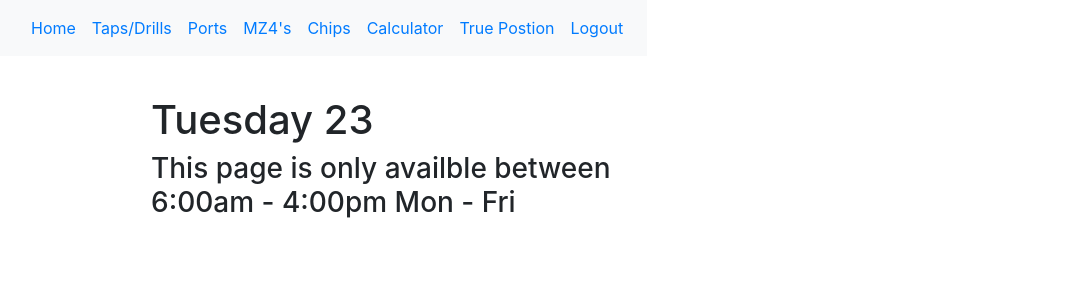
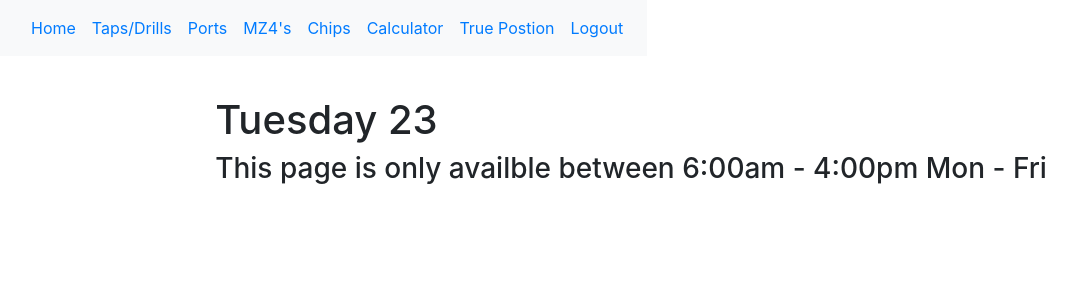
Before and after one commit to MatthewSoutherland/Manufacturing_App, a Flask app: page /chips in a window 1280 px wide. Shown: the top 300 px of the page, without its empty margins (9-1085 px from the left). Run offline with Flask 2, Linux system fonts and the light colour scheme; the visitor is signed in with stand-in values (Sample User, id 1); some libraries are stand-ins or nearby versions.

Commit message:
fix: chip container alignment

```diff
--- a/static/styles.css
+++ b/static/styles.css
@@ -93,8 +93,14 @@ body {
 
 #chip-container {
   padding-top: 6rem;
-  margin-left: 10rem;
-  width: 40%;
+  display: flex;
+  justify-content: center;
+  width: 100%;
+}
+
+#chip-container-column {
+  display: flex;
+  flex-direction: column;
 }
 
 .cl-img {
--- a/templates/chips.html
+++ b/templates/chips.html
@@ -16,9 +16,10 @@ main%}
   }
 </script>
 <div id="chip-container">
+  <div id="chip-container-column">
     <h1>{{day}} {{hours}}</h1>
-  {% if hours < 17 and hours > 7 %} {% if day == "Monday" or day == "Tuesday" or
-  day == "Wednesday" or day == "Thursday" or day == "Friday" %}
+    {% if hours < 17 and hours > 7 %} {% if day == "Monday" or day == "Tuesday"
+    or day == "Wednesday" or day == "Thursday" or day == "Friday" %}
     <form
       method="post"
       action="/chips"
@@ -27,7 +28,8 @@ main%}
     >
       <label for="operator">Operator</label>
       <input type="text" name="operator" id="operator" onkeyup={updateFun()}
-    class="form-control" placeholder="operator" value={{ session['name'] }}><br />
+      class="form-control" placeholder="operator" value={{ session['name']
+      }}><br />
       <label for="machine-center">Work center</label>
       <input
         type="text"
@@ -49,7 +51,9 @@ main%}
         placeholder="Material"
         required
       /><br />
-    <button class="btn btn-lg btn-primary btn-block" type="submit">Send</button>
+      <button class="btn btn-lg btn-primary btn-block" type="submit">
+        Send
+      </button>
       <label for="message1"></label><br />
       <input type="text" name="message1" id="message1" />
       <h4>Message that will be sent:</h4>
@@ -61,4 +65,5 @@ main%}
     <h3>This page is only availble between 6:00am - 4:00pm Mon - Fri</h3>
     {% endif %}
   </div>
+</div>
 {% endblock %}
```
Lines whose indentation alone changed are shown as unchanged.
